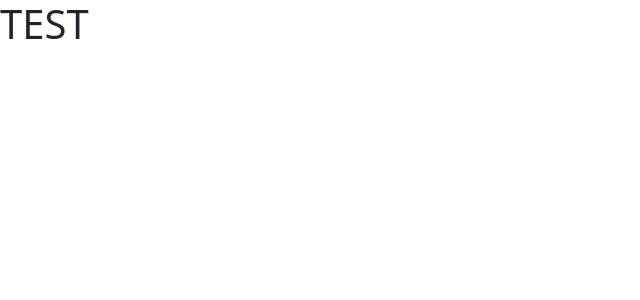
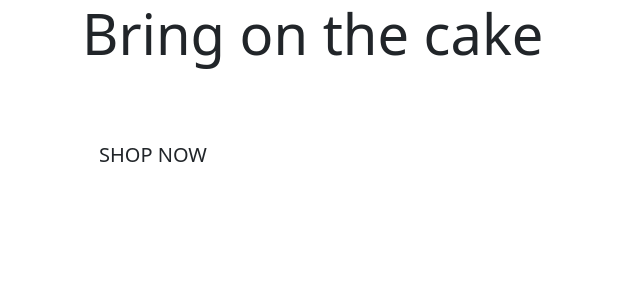
Before and after one commit to leeton1412/mile-stone, a Django app: page / in a window 1280 px wide. Shown: the top 300 px of the page, without its empty margins (0-640 px from the left). Run offline with Django 3.2, Linux system fonts and the light colour scheme.

Commit message:
Started building homepage

```diff
--- a/home/templates/home/index.html
+++ b/home/templates/home/index.html
@@ -1,6 +1,27 @@
 {% extends "base.html" %}
 {% load static %}
 
+{% block page_header %}
+    <div class="container header-holder">
+        <div class="row">
+            <div class="col">
+
+            </div>
+        </div>
+    </div>
+{% endblock %}
+
 {% block content %}
-<h1>TEST</h1>
+<div class="container h-100">
+    <div class="row h-100">
+        <div class="col-7 col-md-6 my-auto">
+            <h1 class="display-4 logo-font">Bring on the cake</h1>
+        </div>
+        <div>
+            <h4 class="my-5">
+                <a href="" class="shop-button btn btn-lg rounded-0 text-uppercase py-3">Shop Now</a>
+            </h4>
+        </div>
+    </div>
+</div>
 {% endblock %}
```
